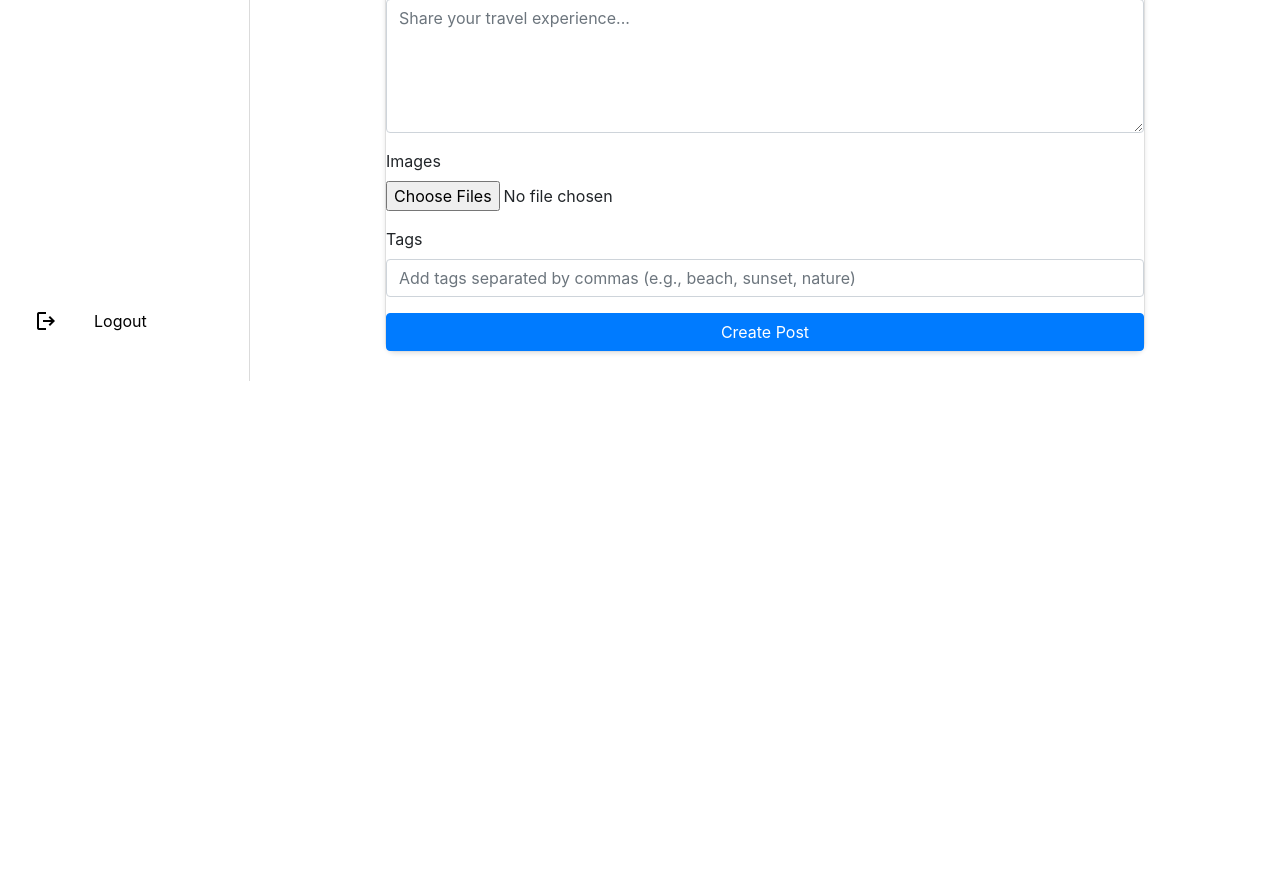
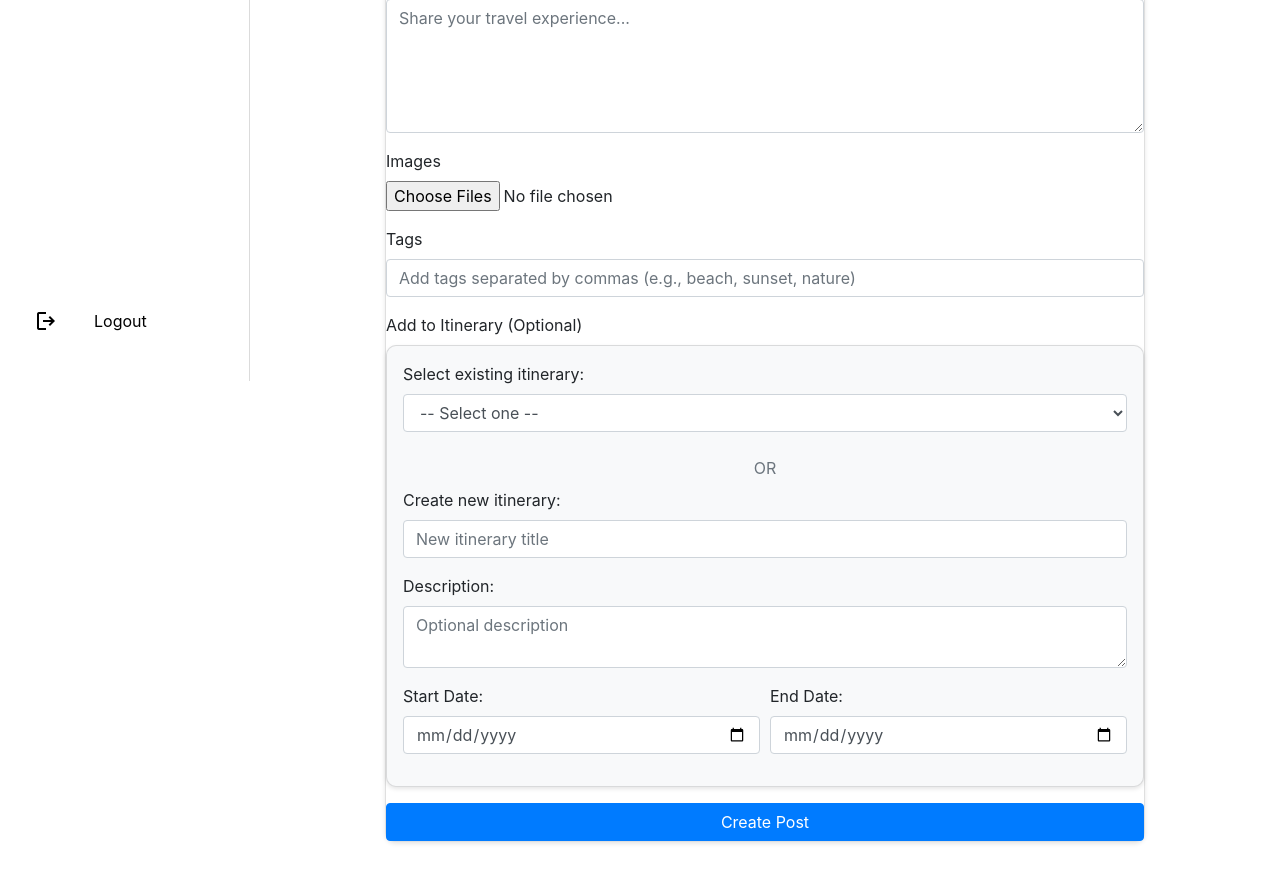
Before and after one commit to matheusbarria/adv-database-project, a Flask app: page /create_post in a window 1280 px wide. Shown: the part 419-1301 px from the top of the page. Before the commit the page ends 800 px from the top, so only its background shows below. Run offline with Flask 3, Linux system fonts and the light colour scheme; the visitor is signed in with stand-in values (Sample User, id 1); tables that the repository leaves empty hold one stand-in row (values such as "Sample post").

Commit message:
adding itinerary from post

```diff
--- a/app/__init__.py
+++ b/app/__init__.py
@@ -161,6 +161,7 @@
     @login_required
     def create_post():
         user = User.query.get(session['user_id'])
+        user_itineraries = Itinerary.query.filter_by(user_id=user.user_id).all()
         if request.method == "POST":
             title = request.form.get("title")
             location_name = request.form.get("location")
@@ -169,6 +170,11 @@
             longitude = float(request.form.get("longitude"))
             body = request.form.get("body")
             tags = request.form.get("tags")
+            selected_itinerary = request.form.get("selected_itinerary")
+            new_itinerary_title = request.form.get("new_itinerary_title")
+            new_itinerary_description = request.form.get("new_itinerary_description")
+            start_date = request.form.get("start_date")
+            end_date = request.form.get("end_date")
             try:
                 post = Post(
                     post_id=uuid.uuid4().int,
@@ -209,12 +215,46 @@
                             )
                             db.session.add(media)
                         print('media added was added')
+                itinerary_id = None
+                if new_itinerary_title:
+                    # Create new itinerary
+                    start_date_obj = None
+                    end_date_obj = None
+                    if start_date:
+                        start_date_obj = datetime.strptime(start_date, "%Y-%m-%d")
+                    if end_date:
+                        end_date_obj = datetime.strptime(end_date, "%Y-%m-%d")
+
+                    itinerary = Itinerary(
+                        itin_id=uuid.uuid4().int,
+                        user_id=user.user_id,
+                        title=new_itinerary_title,
+                        description=new_itinerary_description,
+                        start_date=start_date_obj,
+                        end_date=end_date_obj
+                    )
+                    db.session.add(itinerary)
+                    db.session.flush()
+                    itinerary_id = itinerary.itin_id
+                elif selected_itinerary:
+                    # Use existing itinerary
+                    itinerary_id = int(selected_itinerary)
+
+                # Add post to itinerary if selected
+                if itinerary_id:
+                    item_order = db.session.query(ItineraryItem).filter_by(itin_id=itinerary_id).count() + 1
+                    itinerary_item = ItineraryItem(
+                        itin_id=itinerary_id,
+                        post_id=post.post_id,
+                        item_order=item_order
+                    )
+                    db.session.add(itinerary_item)
                 db.session.commit()
                 return redirect(url_for("home"))
             except Exception as e:
                 db.session.rollback()
                 return render_template("create_post.html", error=f"Error: {str(e)}")
-        return render_template("create_post.html")
+        return render_template("create_post.html", user_itineraries=user_itineraries)
 
     @app.route("/search_locations/<query>")
     def search_locations(query):
@@ -277,6 +317,26 @@
         except Exception as e:
             db.session.rollback()
             return redirect(url_for('home'))
+
+    @app.route("/delete_post/<int:post_id>", methods=["POST"])
+    @login_required
+    def delete_post(post_id):
+        post = Post.query.get_or_404(post_id)
+        Comment.query.filter_by(post_id=post.post_id).delete()
+        Like.query.filter_by(post_id=post.post_id).delete()
+        PostLocation.query.filter_by(post_id=post.post_id).delete()
+        PostTag.query.filter_by(post_id=post.post_id).delete()
+        ItineraryItem.query.filter_by(post_id=post.post_id).delete()
+        for media in post.media:
+            db.session.delete(media)
+
+        # Delete the post itself
+        db.session.delete(post)
+        db.session.commit()
+        flash("Post deleted successfully.", "success")
+        return redirect(request.referrer or url_for('profile'))
+
+
 
     @app.route("/feed", methods=["GET"])
     @login_required
--- a/app/templates/create_post.html
+++ b/app/templates/create_post.html
@@ -48,6 +48,22 @@
         margin-bottom: 15px;
         border-radius: 5px;
       }
+      .bg-light {
+    background-color: #f8f9fa;
+  }
+
+  .form-row {
+    display: flex;
+    flex-wrap: wrap;
+    margin-right: -5px;
+    margin-left: -5px;
+  }
+
+  .form-row > .col,
+  .form-row > [class*="col-"] {
+    padding-right: 5px;
+    padding-left: 5px;
+  }
     </style>
     <style>
             .location-rating {
@@ -258,7 +274,45 @@
                     placeholder="Add tags separated by commas (e.g., beach, sunset, nature)"
                   >
                 </div>
+                <div class="form-group">
+                  <label>Add to Itinerary (Optional)</label>
+                  <div class="card p-3 bg-light">
+                    <div class="form-group">
+                      <label for="selected_itinerary">Select existing itinerary:</label>
+                      <select class="form-control" id="selected_itinerary" name="selected_itinerary">
+                        <option value="">-- Select one --</option>
+                        {% for itinerary in user_itineraries %}
+                          <option value="{{ itinerary.itin_id }}">{{ itinerary.title }}</option>
+                        {% endfor %}
+                      </select>
+                    </div>
 
+                    <div class="text-center my-2">
+                      <span class="text-muted">OR</span>
+                    </div>
+
+                    <div class="form-group">
+                      <label for="new_itinerary_title">Create new itinerary:</label>
+                      <input type="text" class="form-control" id="new_itinerary_title" name="new_itinerary_title" placeholder="New itinerary title">
+                    </div>
+
+                    <div class="form-group">
+                      <label for="new_itinerary_description">Description:</label>
+                      <textarea class="form-control" id="new_itinerary_description" name="new_itinerary_description" rows="2" placeholder="Optional description"></textarea>
+                    </div>
+
+                    <div class="form-row">
+                      <div class="form-group col-md-6">
+                        <label for="start_date">Start Date:</label>
+                        <input type="date" class="form-control" id="start_date" name="start_date">
+                      </div>
+                      <div class="form-group col-md-6">
+                        <label for="end_date">End Date:</label>
+                        <input type="date" class="form-control" id="end_date" name="end_date">
+                      </div>
+                    </div>
+                  </div>
+                </div>
                 <button type="submit" class="btn btn-primary">Create Post</button>
               </form>
             </div>
@@ -285,6 +339,31 @@
           reader.readAsDataURL(file);
         });
       });
+      document.getElementById('selected_itinerary').addEventListener('change', function() {
+    const newItineraryTitle = document.getElementById('new_itinerary_title');
+    if (this.value) {
+      newItineraryTitle.value = '';
+      newItineraryTitle.disabled = true;
+      document.getElementById('new_itinerary_description').disabled = true;
+      document.getElementById('start_date').disabled = true;
+      document.getElementById('end_date').disabled = true;
+    } else {
+      newItineraryTitle.disabled = false;
+      document.getElementById('new_itinerary_description').disabled = false;
+      document.getElementById('start_date').disabled = false;
+      document.getElementById('end_date').disabled = false;
+    }
+  });
+
+  document.getElementById('new_itinerary_title').addEventListener('input', function() {
+    const selectedItinerary = document.getElementById('selected_itinerary');
+    if (this.value) {
+      selectedItinerary.value = '';
+      selectedItinerary.disabled = true;
+    } else {
+      selectedItinerary.disabled = false;
+    }
+  });
     </script>
     <script>
       let timeoutId;
```
Also changed, not shown: app/templates/profile.html (+31 -0 lines).
